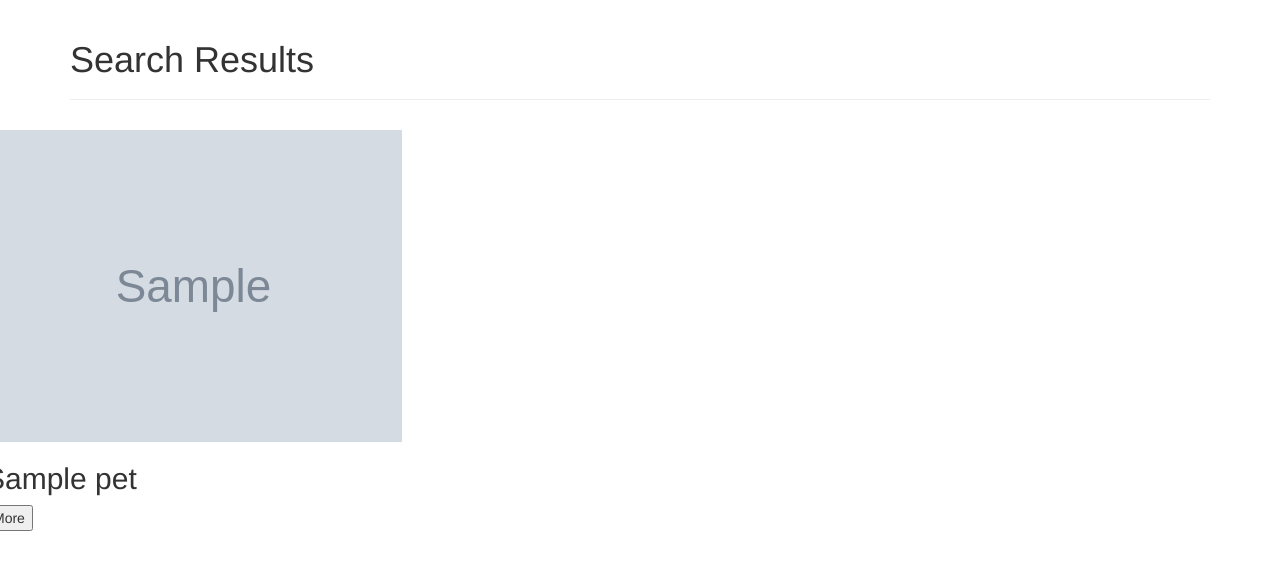
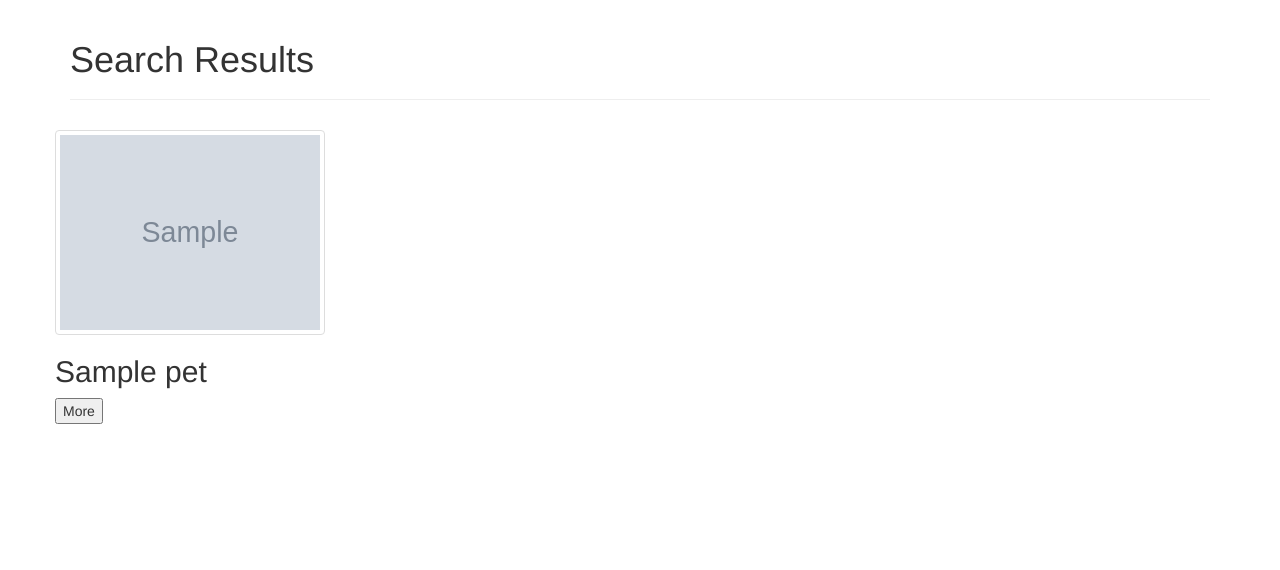
Before and after one commit to mcbishop/twopetminimum, a Flask app: page /search in a window 1280 px wide. Shown: the top 570 px of the page. Run offline with Flask 2, Linux system fonts and the light colour scheme; tables that the repository leaves empty hold one stand-in row (values such as "Sample post"); grey boxes marked "Sample" are stand-in pictures; some libraries are stand-ins or nearby versions.

Commit message:
Revised search results display and added readme.

```diff
--- a/templates/search.html
+++ b/templates/search.html
@@ -16,21 +16,21 @@
         </div>
         </div>
     </div>
-
+<div class="container">
             <div class="text">
             <div class="row">
      <p> {% for pet in pet_results: %}
 
          {% if loop.first %}<div class="row">{% endif %}
 
-            <div class="col-xs-4" >
-              <div class="pet_image"> <a href="/pet/{{ pet.pet_id }}">
+            <div class="col-xs-3" >
+              <div class="thumbnail"> <a href="/pet/{{ pet.pet_id }}">
                 <img class="img-responsive" id="img_{{ pet.pet_id }}" style="width:100%" src="{{ pet.photo_text }}"></a></div>
              <h2> {{ pet.pet_name }} </h2>
              <button data-pet-id="{{ pet.pet_id }}" class="button"> More </button>
              <div class="description" id="div_{{pet.pet_id}}"></div>
              </div>
-           {% if loop.index is divisibleby 3 %}</div><div class="row">{% endif %}
+           {% if loop.index is divisibleby 4 %}</div><div class="row">{% endif %}
          {% if loop.last %}</div>{% endif %}
 
          {% endfor %}
@@ -38,8 +38,8 @@
 
  </div>
 </div>
-        </p>
-
+     </p>
+</div>
 
 <script src="http://code.jquery.com/jquery.js"></script>
 <script src="http://maxcdn.bootstrapcdn.com/bootstrap/3.3.7/js/bootstrap.min.js"></script>
```
Also changed, not shown: readme.md (added).
